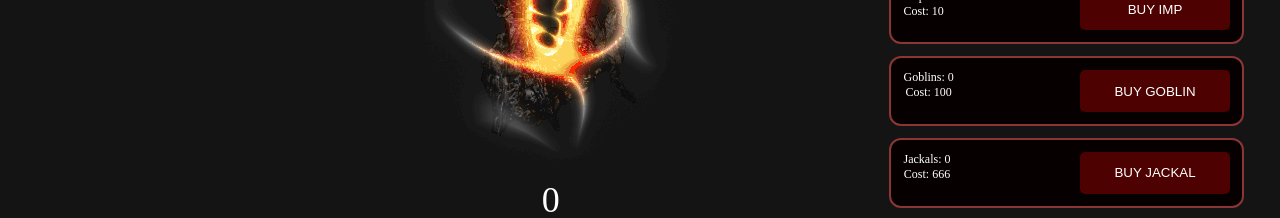
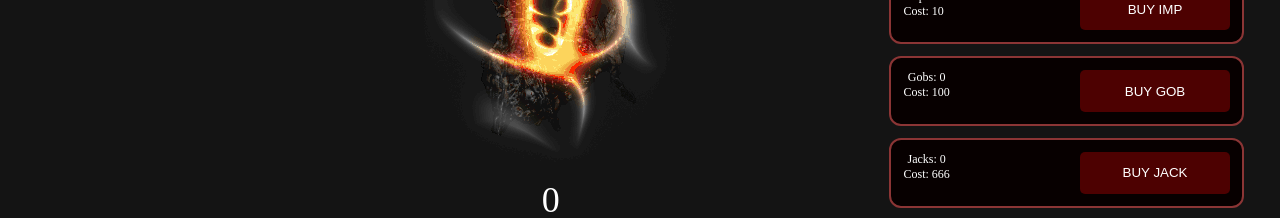
Before and after one commit to eyvettesou/soulkeeper, a React (Create React App) app: page / in a window 1280 px wide. Shown: the part 274-492 px from the top of the page. Built offline with nearby package versions, Linux system fonts and the light colour scheme.

Commit message:
Created Capitalize and Pluralize functions

```diff
--- a/src/App.css
+++ b/src/App.css
@@ -1,5 +1,3 @@
-@import '~antd/dist/antd.css';
-
 a {
   color: #4d0101;
 }
--- a/src/App.js
+++ b/src/App.js
@@ -255,7 +255,6 @@ class App extends Component {
                   return (
                     <Demon
                       demonType={demonType}
-                      name={initialDemonDetails[demonType].name}
                       quantity={this.state.demon[demonType].quantity}
                       cost={this.state.demon[demonType].cost}
                       buyDemon={this.buyDemon}
--- a/src/Demon.js
+++ b/src/Demon.js
@@ -1,12 +1,22 @@
 import React from 'react';
 
 class Demon extends React.Component {
+  capitalizeName = (demonType) => {
+    let name = demonType[0].toUpperCase() + demonType.slice(1);
+    return name;
+  }
+
+  pluralizeName = (demonType) => {
+    let name = this.capitalizeName(demonType) + 's';
+    return name;
+  }
+
   render(){
-    const { demonType, name, quantity, cost, buyDemon } = this.props;
+    const { demonType, quantity, cost, buyDemon } = this.props;
     return(
       <div className="App-demons">
         <div className="App-demon-description">
-          {name}s: {quantity}<br />
+          {this.pluralizeName(demonType)}: {quantity}<br />
           Cost: {cost}<br />
         </div>
         <button
@@ -14,7 +24,7 @@ class Demon extends React.Component {
           onClick={
             () => buyDemon(demonType)
           }
-        > Buy {name} </button>
+        > Buy {this.capitalizeName(demonType)} </button>
       </div>
     );
   }
```
Also changed, not shown: 1 other file (tests, documents, lock files or other folders).
